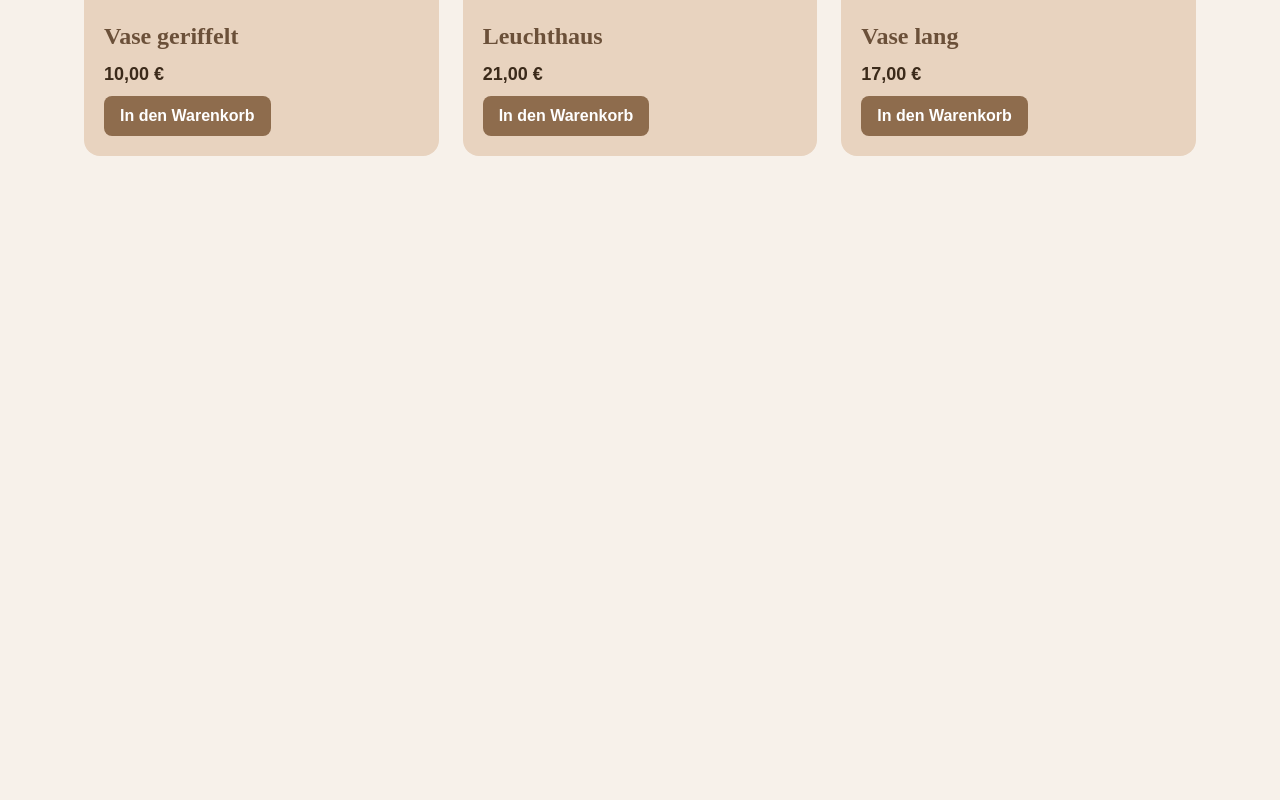
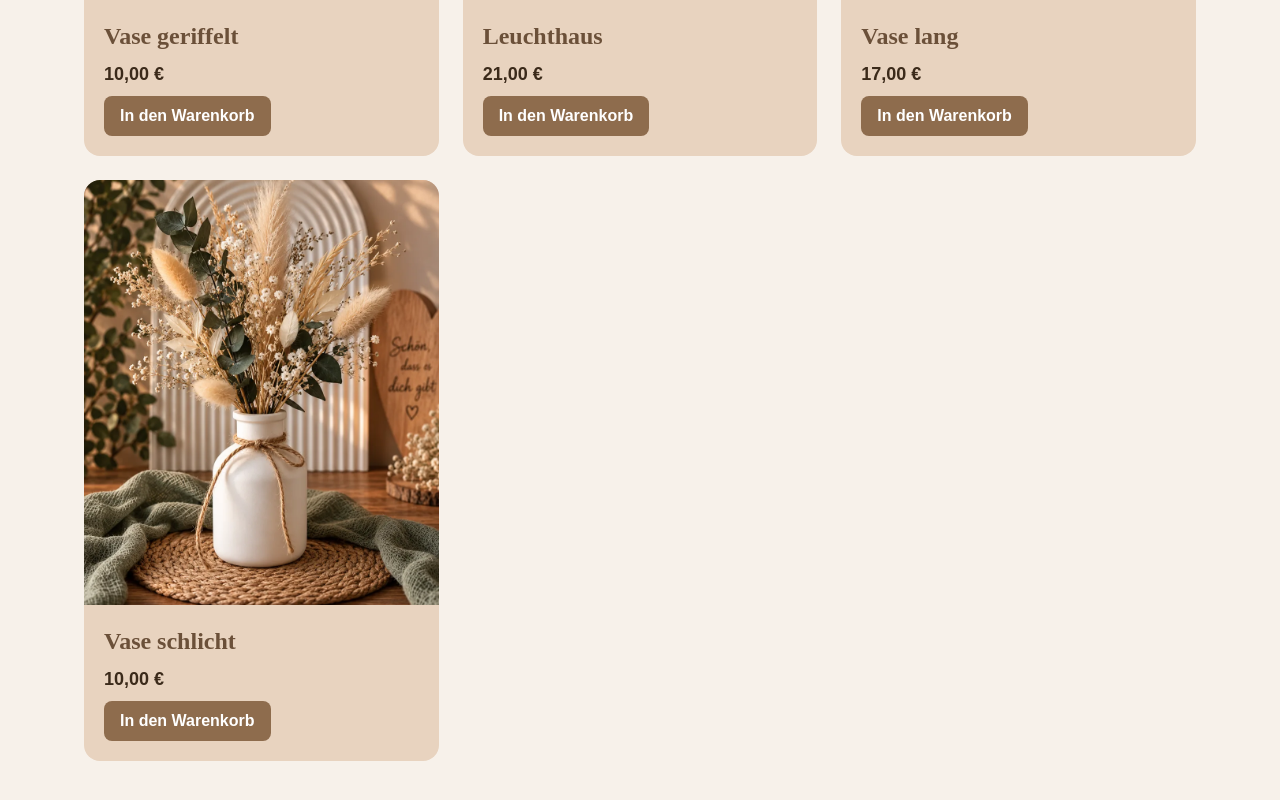
Before and after one commit to maximilianbese/E-Commerce-Shop, an Angular app in the folder client/: page / in a window 1280 px wide. Shown: the part 526-1326 px from the top of the page. Before the commit the page ends 800 px from the top, so only its background shows below. Built offline with nearby package versions, Linux system fonts and the light colour scheme.

Commit message:
feat: refactor product display to use dynamic data from PRODUCTS array

```diff
--- a/client/src/app/app.html
+++ b/client/src/app/app.html
@@ -2,8 +2,8 @@
   <h1 class="text-6xl font-heading text-brand-dark font-semibold">Wohlfühlatmosphäre</h1>
 
   <div class="grid grid-cols-1 sm:grid-cols-2 lg:grid-cols-3 gap-6 py-5">
-    <app-product-card [product]="vase" />
-    <app-product-card [product]="lighthouse" />
-    <app-product-card [product]="longVase" />
+    @for (product of products; track product.id) {
+      <app-product-card [product]="product" />
+    }
   </div>
 </main>
--- a/client/src/app/app.ts
+++ b/client/src/app/app.ts
@@ -1,7 +1,7 @@
-import { Component, signal } from '@angular/core';
+import { Component } from '@angular/core';
 import { RouterOutlet } from '@angular/router';
 import { ProductCard } from './features/shop/product-card/product-card';
-import { Product } from './shared/models/product';
+import { PRODUCTS } from './shared/data/products.data';
 
 @Component({
   imports: [RouterOutlet, ProductCard],
@@ -10,23 +10,5 @@ import { Product } from './shared/models/product';
   templateUrl: './app.html',
 })
 export class App {
-  protected readonly title = signal('client');
-  protected readonly vase: Product = {
-    id: '08',
-    name: 'Vase geriffelt',
-    price: 10,
-    imageUrl: '/images/products/raysin-einzelteile/8-vase-geriffelt.webp',
-  };
-  protected readonly lighthouse: Product = {
-    id: '01',
-    name: 'Leuchthaus',
-    price: 21,
-    imageUrl: '/images/products/raysin-einzelteile/1a-leuchthaus.webp',
-  };
-  protected readonly longVase: Product = {
-    id: '09',
-    name: 'Vase lang',
-    price: 17,
-    imageUrl: '/images/products/raysin-einzelteile/9-vase-lang.webp',
-  };
+  protected readonly products = PRODUCTS;
 }
--- /dev/null
+++ b/client/src/app/shared/data/products.data.ts
@@ -0,0 +1,28 @@
+import { Product } from '../models/product';
+
+export const PRODUCTS: Product[] = [
+  {
+    id: '08',
+    name: 'Vase geriffelt',
+    price: 10,
+    imageUrl: '/images/products/raysin-einzelteile/8-vase-geriffelt.webp',
+  },
+  {
+    id: '01',
+    name: 'Leuchthaus',
+    price: 21,
+    imageUrl: '/images/products/raysin-einzelteile/1a-leuchthaus.webp',
+  },
+  {
+    id: '09',
+    name: 'Vase lang',
+    price: 17,
+    imageUrl: '/images/products/raysin-einzelteile/9-vase-lang.webp',
+  },
+  {
+    id: '07',
+    name: 'Vase schlicht',
+    price: 10,
+    imageUrl: '/images/products/raysin-einzelteile/7-vase-schlicht.webp',
+  },
+];
```
